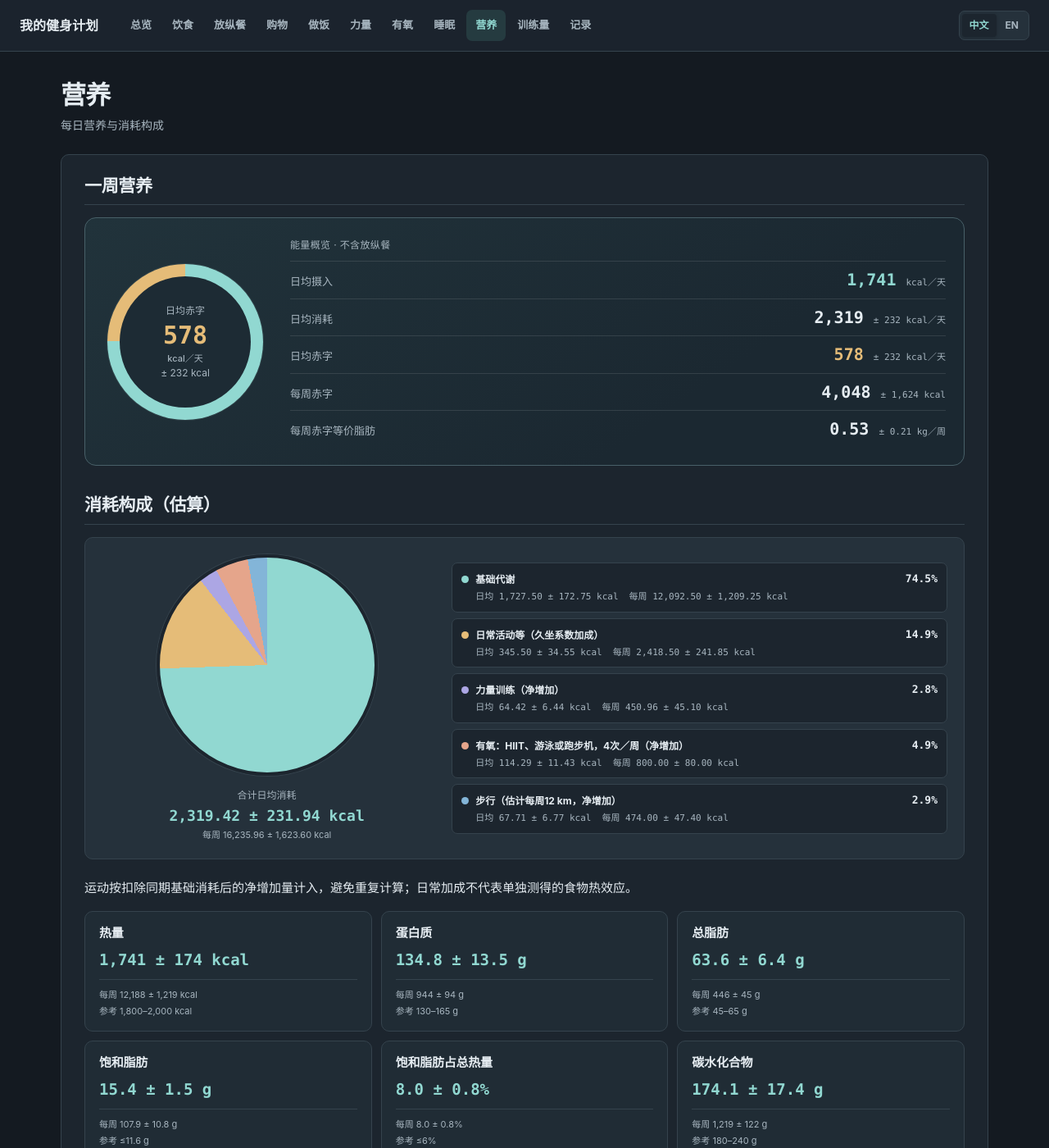
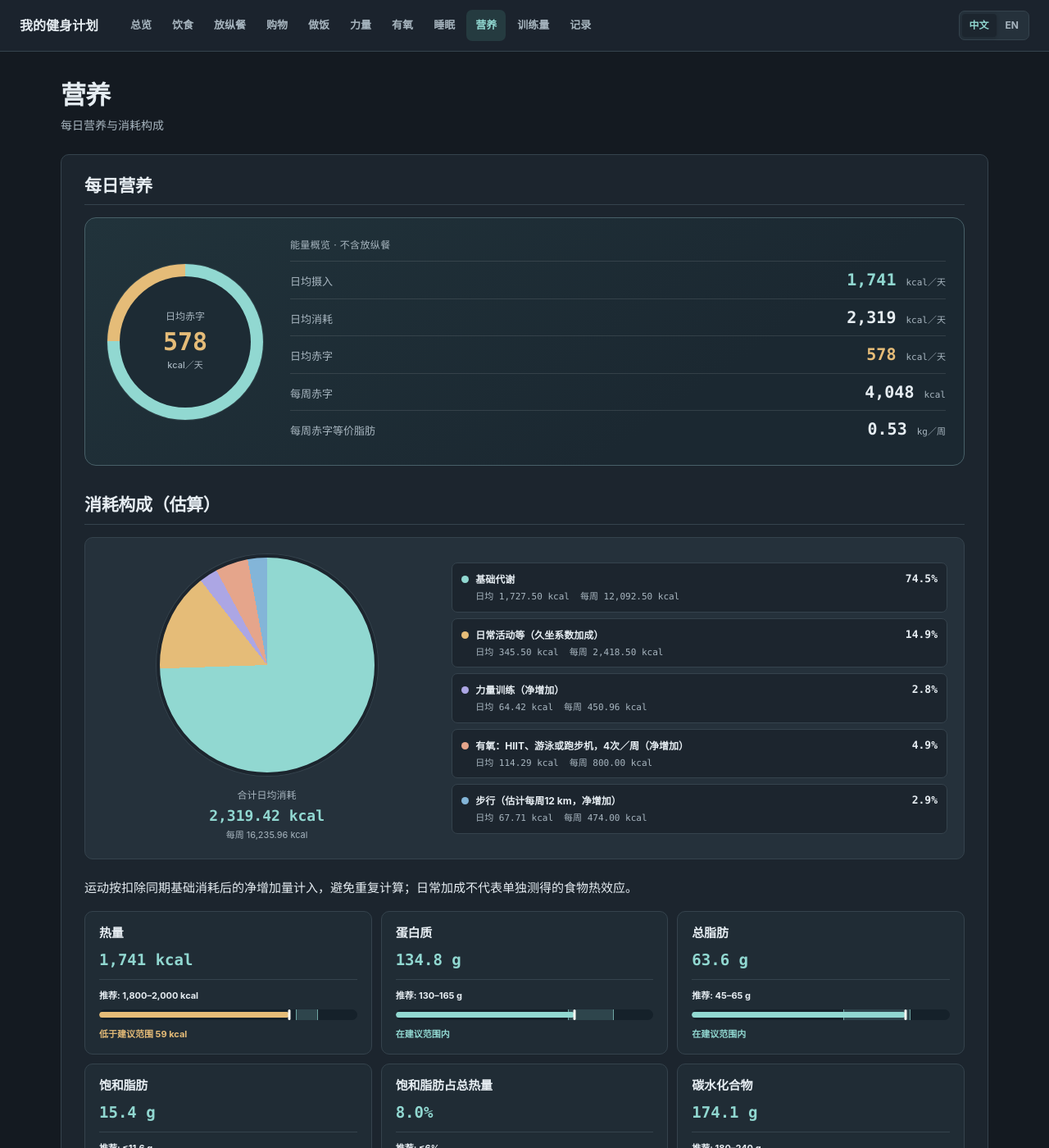
Before and after one commit to yunhaixiang/fitness, a Jekyll site: the page built from stats.md, in a window 1280 px wide and 1400 px high. Shown: the whole window at 82% size. Built offline with Jekyll 4.4.1, drawn with Linux system fonts in a browser that asks for light colours; some of the changed text lies outside the part shown.

Commit message:
Show daily nutrition against recommendations

```diff
--- a/assets/i18n.js
+++ b/assets/i18n.js
@@ -111,7 +111,7 @@
     '视频用于提前学习；睡前按文字步骤练习，不看屏幕。': 'Use videos to learn beforehand; at bedtime follow the written steps without a screen.',
     '营养与训练统计': 'Nutrition & training statistics',
     '每日营养、每餐营养及每周训练量': 'Daily nutrition, meal nutrition and weekly training volume',
-    '一周营养统计': 'Weekly Nutrition', '一周营养': 'Weekly Nutrition',
+    '一周营养统计': 'Weekly Nutrition', '一周营养': 'Weekly Nutrition', '每日营养': 'Daily Nutrition',
     '运动按扣除同期基础消耗后的净增加量计入，避免重复计算；日常加成不代表单独测得的食物热效应。': 'Exercise is counted as net expenditure above resting energy use to avoid double counting. The daily activity allowance is not a separately measured thermic effect of food.',
     '页面填写。': 'page.',
     '数据记录': 'Data log', '记录实际执行，而不只看计划上的数字。': 'Track what I actually did, not just the planned numbers.',
@@ -248,7 +248,7 @@
     '碳水化合物': 'Carbohydrates', '膳食纤维': 'Dietary fibre', '饱和脂肪': 'Saturated fat',
     '总脂肪': 'Total fat', '添加糖': 'Added sugar', '总糖': 'Total sugars',
     '营养指标': 'Nutrient', '热量估计': 'Calorie estimate', '消耗构成（估算）': 'Estimated expenditure breakdown',
-    '每周 kcal（±10%）': 'Weekly kcal (±10%)', '日均 kcal（±10%）': 'Daily kcal (±10%)',
+    '每周 kcal': 'Weekly kcal', '日均 kcal': 'Daily kcal',
     '餐外饮品（日均）': 'Drinks outside meals (daily avg.)',
     '周日—周二早餐（水果盘1/3）': 'Sunday–Tuesday breakfast (⅓ of daily fruit tray serving)',
     '周日—周二睡前加餐（水果盘2/3）': 'Sunday–Tuesday bedtime snack (⅔ of daily fruit tray serving)',
--- a/assets/site.css
+++ b/assets/site.css
@@ -276,7 +276,19 @@ img{max-width:100%;height:auto}
 .visual-expenditure-values{grid-column:1/-1;display:flex;flex-wrap:wrap;gap:2px 13px;padding-left:17px;font:11px/1.5 ui-monospace,SFMono-Regular,Menlo,monospace;color:var(--muted)}
 @media(max-width:750px){.visual-expenditure{grid-template-columns:1fr}.visual-expenditure-pie{width:min(100%,230px)}}
 .visual-nutrient-grid{grid-template-columns:repeat(3,minmax(0,1fr))}
-.visual-nutrient-bottom{display:flex;flex-direction:column;gap:2px;border-top:1px solid var(--line);margin-top:10px;padding-top:9px;font-size:11px;color:var(--muted)}
+.visual-nutrient-bottom{display:flex;flex-direction:column;gap:8px;border-top:1px solid var(--line);margin-top:10px;padding-top:10px;font-size:11px;color:var(--muted)}
+.visual-nutrient-recommendation{font-weight:650;color:var(--text)}
+.visual-nutrient-card{--nutrient-current:#91d8d1}
+.visual-nutrient-card.is-low{--nutrient-current:#e5bc78}
+.visual-nutrient-card.is-high{--nutrient-current:#e5a58b}
+.visual-nutrient-track{position:relative;height:13px;overflow:hidden;border-radius:8px;background:#15212a}
+.visual-nutrient-zone{position:absolute;inset-block:0;background:#91d8d133;border-inline:1px solid #91d8d1aa}
+.visual-nutrient-fill{position:absolute;top:3px;left:0;height:7px;border-radius:8px;background:var(--nutrient-current)}
+.visual-nutrient-marker{position:absolute;top:0;bottom:0;width:3px;border-radius:2px;background:#f6f6f0;transform:translateX(-50%)}
+.visual-nutrient-value-range{position:absolute;top:1px;height:11px;border-radius:6px;background:var(--nutrient-current);box-shadow:0 0 0 1px #f6f6f088}
+.visual-nutrient-comparison{color:var(--nutrient-current);font-weight:650}
+.visual-nutrient-card.is-unset .visual-nutrient-track{opacity:.4}
+.visual-nutrient-card.is-unset .visual-nutrient-comparison{color:var(--muted)}
 .visual-volume-card h3 br{display:none}
 .visual-volume-line{display:grid;grid-template-columns:45px minmax(0,1fr);gap:8px;margin-top:6px;font-size:12px}
 .visual-volume-line span{color:var(--muted)}
--- a/assets/visual-tables.js
+++ b/assets/visual-tables.js
@@ -304,6 +304,21 @@
   }
 
   if (page === 'stats' && tables.length === 2) {
+    const metric = (text) => {
+      const values = [...text.matchAll(/[\d,]+(?:\.\d+)?/g)].map(([value]) => Number(value.replaceAll(',', '')));
+      const unit = text.includes('%') ? '%' : (text.match(/µg|mg|kcal|g/) || [''])[0];
+      const factor = { '%': 1, kcal: 1, g: 1, mg: 0.001, 'µg': 0.000001 }[unit] || 1;
+      return { low: values[0] * factor, high: (values[1] ?? values[0]) * factor, unit, factor };
+    };
+    const amount = (value, daily) => {
+      const n = value / daily.factor;
+      return new Intl.NumberFormat(en ? 'en-CA' : 'zh-CN', { maximumFractionDigits: 2 }).format(n);
+    };
+    const difference = (low, high, daily) => {
+      const first = amount(low, daily);
+      const last = amount(high, daily);
+      return `${first === last ? first : `${first}–${last}`}${daily.unit === '%' ? '' : ' '}${daily.unit}`;
+    };
     const energyRows = [...tables[0].tBodies[0].rows];
     const breakdown = energyRows.slice(0, -1);
     const totalRow = energyRows.at(-1);
@@ -349,9 +364,77 @@
     const nutrients = el('div', 'visual-card-grid visual-nutrient-grid');
     for (const row of tables[1].tBodies[0].rows) {
       const card = el('article', 'visual-card visual-nutrient-card');
-      card.append(el('h3', '', val(row, 0)), el('strong', 'visual-metric-large', val(row, 2)));
+      const current = val(row, 1);
+      const recommendation = val(row, 2);
+      const daily = metric(current);
+      card.append(el('h3', '', val(row, 0)), el('strong', 'visual-metric-large', current));
       const bottom = el('div', 'visual-nutrient-bottom');
-      bottom.append(el('span', '', `${tr('每周', 'Weekly')} ${val(row, 1)}`), el('span', '', `${tr('参考', 'Reference')} ${val(row, 3)}`));
+      bottom.append(el('span', 'visual-nutrient-recommendation', `${tr('推荐', 'Recommended')}: ${recommendation === '–' ? tr('未设定', 'Not set') : recommendation}`));
+      const track = el('div', 'visual-nutrient-track');
+      track.setAttribute('aria-hidden', 'true');
+      const comparison = el('span', 'visual-nutrient-comparison');
+      if (recommendation === '–') {
+        card.classList.add('is-unset');
+        comparison.textContent = tr('无可比较的每日目标', 'No daily goal to compare');
+      } else {
+        const goal = metric(recommendation);
+        const kind = recommendation.startsWith('≤') ? 'maximum' : recommendation.startsWith('≥') ? 'minimum' : goal.low !== goal.high ? 'range' : 'reference';
+        const upper = Math.max(goal.high, daily.high) * 1.18;
+        const percent = (value) => Math.max(0, Math.min(100, value / upper * 100));
+        const zone = el('span', 'visual-nutrient-zone');
+        const zoneStart = kind === 'maximum' ? 0 : percent(goal.low);
+        const zoneEnd = kind === 'minimum' ? 100 : percent(goal.high);
+        zone.style.left = `${zoneStart}%`;
+        zone.style.width = kind === 'reference' ? '2px' : `${zoneEnd - zoneStart}%`;
+        const fill = el('span', 'visual-nutrient-fill');
+        fill.style.width = `${percent(daily.low)}%`;
+        track.append(zone, fill);
+        if (daily.high !== daily.low) {
+          const span = el('span', 'visual-nutrient-value-range');
+          span.style.left = `${percent(daily.low)}%`;
+          span.style.width = `${Math.max(2, percent(daily.high) - percent(daily.low))}%`;
+          track.append(span);
+        } else {
+          const marker = el('span', 'visual-nutrient-marker');
+          marker.style.left = `${percent(daily.low)}%`;
+          track.append(marker);
+        }
+        if (kind === 'maximum') {
+          if (daily.low > goal.high) {
+            card.classList.add('is-high');
+            comparison.textContent = `${tr('高于上限', 'Above limit')} ${difference(daily.low - goal.high, daily.high - goal.high, daily)}`;
+          } else if (daily.high <= goal.high) {
+            card.classList.add('is-ok');
+            comparison.textContent = `${tr('低于上限', 'Below limit')} ${difference(goal.high - daily.high, goal.high - daily.low, daily)}`;
+          } else {
+            card.classList.add('is-low');
+            comparison.textContent = tr('横跨建议上限', 'Spans the recommended limit');
+          }
+        } else if (daily.high < goal.low) {
+          card.classList.add('is-low');
+          const label = kind === 'range' ? tr('低于建议范围', 'Below range') : kind === 'reference' ? tr('低于参考值', 'Below reference') : tr('低于下限', 'Below minimum');
+          comparison.textContent = `${label} ${difference(goal.low - daily.high, goal.low - daily.low, daily)}`;
+        } else if (kind === 'range' && daily.low > goal.high) {
+          card.classList.add('is-high');
+          comparison.textContent = `${tr('高于建议范围', 'Above range')} ${difference(daily.low - goal.high, daily.high - goal.high, daily)}`;
+        } else if (kind === 'reference' && daily.low === goal.low && daily.high === goal.high) {
+          card.classList.add('is-ok');
+          comparison.textContent = tr('等于参考值', 'At reference');
+        } else if (kind === 'reference' && daily.low >= goal.low) {
+          card.classList.add('is-ok');
+          comparison.textContent = `${tr('高于参考值', 'Above reference')} ${difference(daily.low - goal.low, daily.high - goal.low, daily)}`;
+        } else if (kind === 'minimum' && daily.low >= goal.low) {
+          card.classList.add('is-ok');
+          comparison.textContent = `${tr('高于下限', 'Above minimum')} ${difference(daily.low - goal.low, daily.high - goal.low, daily)}`;
+        } else if (kind === 'range' && daily.low >= goal.low && daily.high <= goal.high) {
+          card.classList.add('is-ok');
+          comparison.textContent = tr('在建议范围内', 'Within range');
+        } else {
+          card.classList.add('is-low');
+          comparison.textContent = tr(kind === 'reference' ? '包含参考值' : '与建议范围重叠', kind === 'reference' ? 'Includes reference' : 'Overlaps recommended range');
+        }
+      }
+      bottom.append(track, comparison);
       card.append(bottom);
       nutrients.append(card);
     }
--- a/stats.md
+++ b/stats.md
@@ -7,7 +7,7 @@ visual: true
 ---
 
 
-## 一周营养
+## 每日营养
 
 <figure class="nutrition-overview" aria-label="每日能量与每周赤字">
   <div class="nutrition-overview-main">
@@ -15,16 +15,15 @@ visual: true
       <div class="nutrition-ring-center">
         <span>日均赤字</span>
         <strong>578 <small>kcal／天</small></strong>
-        <span>± 232 kcal</span>
       </div>
     </div>
     <div class="nutrition-overview-key">
       <p class="nutrition-overview-eyebrow">能量概览 · 不含放纵餐</p>
       <div class="nutrition-key-row nutrition-key-intake"><span>日均摄入</span><strong>1,741 <small>kcal／天</small></strong></div>
-      <div class="nutrition-key-row nutrition-key-burn"><span>日均消耗</span><strong>2,319 <small>± 232 kcal／天</small></strong></div>
-      <div class="nutrition-key-row nutrition-key-deficit"><span>日均赤字</span><strong>578 <small>± 232 kcal／天</small></strong></div>
-      <div class="nutrition-key-row"><span>每周赤字</span><strong>4,048 <small>± 1,624 kcal</small></strong></div>
-      <div class="nutrition-key-row"><span>每周赤字等价脂肪</span><strong>0.53 <small>± 0.21 kg／周</small></strong></div>
+      <div class="nutrition-key-row nutrition-key-burn"><span>日均消耗</span><strong>2,319 <small>kcal／天</small></strong></div>
+      <div class="nutrition-key-row nutrition-key-deficit"><span>日均赤字</span><strong>578 <small>kcal／天</small></strong></div>
+      <div class="nutrition-key-row"><span>每周赤字</span><strong>4,048 <small>kcal</small></strong></div>
+      <div class="nutrition-key-row"><span>每周赤字等价脂肪</span><strong>0.53 <small>kg／周</small></strong></div>
     </div>
   </div>
 </figure>
@@ -38,40 +37,40 @@ visual: true
 <thead>
 <tr>
 <th>类型</th>
-<th style="text-align: right;">每周 kcal（±10%）</th>
-<th style="text-align: right;">日均 kcal（±10%）</th>
+<th style="text-align: right;">每周 kcal</th>
+<th style="text-align: right;">日均 kcal</th>
 </tr>
 </thead>
 <tbody>
 <tr>
 <td>基础代谢</td>
-<td style="text-align: right;">12,092.50 ± 1,209.25</td>
-<td style="text-align: right;">1,727.50 ± 172.75</td>
+<td style="text-align: right;">12,092.50</td>
+<td style="text-align: right;">1,727.50</td>
 </tr>
 <tr>
 <td>日常活动等（久坐系数加成）</td>
-<td style="text-align: right;">2,418.50 ± 241.85</td>
-<td style="text-align: right;">345.50 ± 34.55</td>
+<td style="text-align: right;">2,418.50</td>
+<td style="text-align: right;">345.50</td>
 </tr>
 <tr>
 <td>力量训练（净增加）</td>
-<td style="text-align: right;">450.96 ± 45.10</td>
-<td style="text-align: right;">64.42 ± 6.44</td>
+<td style="text-align: right;">450.96</td>
+<td style="text-align: right;">64.42</td>
 </tr>
 <tr>
 <td>有氧：HIIT、游泳或跑步机，4次／周（净增加）</td>
-<td style="text-align: right;">800.00 ± 80.00</td>
-<td style="text-align: right;">114.29 ± 11.43</td>
+<td style="text-align: right;">800.00</td>
+<td style="text-align: right;">114.29</td>
 </tr>
 <tr>
 <td>步行（估计每周12 km，净增加）</td>
-<td style="text-align: right;">474.00 ± 47.40</td>
-<td style="text-align: right;">67.71 ± 6.77</td>
+<td style="text-align: right;">474.00</td>
+<td style="text-align: right;">67.71</td>
 </tr>
 <tr>
 <td>合计</td>
-<td style="text-align: right;">16,235.96 ± 1,623.60</td>
-<td style="text-align: right;">2,319.42 ± 231.94</td>
+<td style="text-align: right;">16,235.96</td>
+<td style="text-align: right;">2,319.42</td>
 </tr>
 </tbody>
 </table>
@@ -86,7 +85,6 @@ visual: true
 <thead>
 <tr>
 <th>营养指标</th>
-<th style="text-align: right;">每周合计</th>
 <th style="text-align: right;">平均每天</th>
 <th>建议每日范围或目标</th>
 </tr>
@@ -94,120 +92,99 @@ visual: true
 <tbody>
 <tr>
 <td>热量</td>
-<td style="text-align: right;">12,188 ± 1,219 kcal</td>
-<td style="text-align: right;">1,741 ± 174 kcal</td>
+<td style="text-align: right;">1,741 kcal</td>
 <td>1,800–2,000 kcal</td>
 </tr>
 <tr>
 <td>蛋白质</td>
-<td style="text-align: right;">944 ± 94 g</td>
-<td style="text-align: right;">134.8 ± 13.5 g</td>
+<td style="text-align: right;">134.8 g</td>
 <td>130–165 g</td>
 </tr>
 <tr>
 <td>总脂肪</td>
-<td style="text-align: right;">446 ± 45 g</td>
-<td style="text-align: right;">63.6 ± 6.4 g</td>
+<td style="text-align: right;">63.6 g</td>
 <td>45–65 g</td>
 </tr>
 <tr>
 <td>饱和脂肪</td>
-<td style="text-align: right;">107.9 ± 10.8 g</td>
-<td style="text-align: right;">15.4 ± 1.5 g</td>
+<td style="text-align: right;">15.4 g</td>
 <td>≤11.6 g</td>
 </tr>
 <tr>
 <td>饱和脂肪占总热量</td>
-<td style="text-align: right;">8.0 ± 0.8%</td>
-<td style="text-align: right;">8.0 ± 0.8%</td>
+<td style="text-align: right;">8.0%</td>
 <td>≤6%</td>
 </tr>
 <tr>
 <td>碳水化合物</td>
-<td style="text-align: right;">1,219 ± 122 g</td>
-<td style="text-align: right;">174.1 ± 17.4 g</td>
+<td style="text-align: right;">174.1 g</td>
 <td>180–240 g</td>
 </tr>
 <tr>
 <td>膳食纤维</td>
-<td style="text-align: right;">264 ± 26 g</td>
-<td style="text-align: right;">37.7 ± 3.8 g</td>
+<td style="text-align: right;">37.7 g</td>
 <td>30–38 g</td>
 </tr>
 <tr>
 <td>总糖</td>
-<td style="text-align: right;">307 ± 31 g</td>
-<td style="text-align: right;">43.8 ± 4.4 g</td>
+<td style="text-align: right;">43.8 g</td>
 <td>–</td>
 </tr>
 <tr>
 <td>添加糖</td>
-<td style="text-align: right;">47.5 ± 17.5 g</td>
-<td style="text-align: right;">6.5 ± 2.5 g</td>
+<td style="text-align: right;">4–9 g</td>
 <td>≤25 g</td>
 </tr>
 <tr>
 <td>膳食胆固醇</td>
-<td style="text-align: right;">4,567 ± 457 mg</td>
-<td style="text-align: right;">652 ± 65 mg</td>
+<td style="text-align: right;">652 mg</td>
 <td>–</td>
 </tr>
 <tr>
 <td>钠</td>
-<td style="text-align: right;">12,607 ± 1,261 mg</td>
-<td style="text-align: right;">1,801 ± 180 mg</td>
+<td style="text-align: right;">1,801 mg</td>
 <td>≤2,300 mg</td>
 </tr>
 <tr>
 <td>钙</td>
-<td style="text-align: right;">7,697 ± 770 mg</td>
-<td style="text-align: right;">1,100 ± 110 mg</td>
+<td style="text-align: right;">1,100 mg</td>
 <td>1,000 mg</td>
 </tr>
 <tr>
 <td>铁</td>
-<td style="text-align: right;">113.5 ± 11.4 mg</td>
-<td style="text-align: right;">16.2 ± 1.6 mg</td>
+<td style="text-align: right;">16.2 mg</td>
 <td>8 mg</td>
 </tr>
 <tr>
 <td>钾</td>
-<td style="text-align: right;">32,631 ± 3,263 mg</td>
-<td style="text-align: right;">4,662 ± 466 mg</td>
+<td style="text-align: right;">4,662 mg</td>
 <td>≥3,400 mg</td>
 </tr>
 <tr>
 <td>维生素D</td>
-<td style="text-align: right;">159 ± 16 µg</td>
-<td style="text-align: right;">23 ± 2 µg</td>
+<td style="text-align: right;">23 µg</td>
 <td>15 µg</td>
 </tr>
 <tr>
 <td>维生素B12</td>
-<td style="text-align: right;">49.0 ± 4.9 µg</td>
-<td style="text-align: right;">7.0 ± 0.7 µg</td>
+<td style="text-align: right;">7.0 µg</td>
 <td>2.4 µg</td>
 </tr>
 <tr>
 <td>碘</td>
-<td style="text-align: right;">850 ± 50 µg</td>
-<td style="text-align: right;">121.5 ± 7.5 µg</td>
+<td style="text-align: right;">114–129 µg</td>
 <td>150 µg</td>
 </tr>
 <tr>
 <td>Omega-3：ALA</td>
-<td style="text-align: right;">8.5 ± 0.5 g</td>
-<td style="text-align: right;">1.2 ± 0.1 g</td>
+<td style="text-align: right;">1.1–1.3 g</td>
 <td>1.6 g</td>
 </tr>
 <tr>
 <td>Omega-3：EPA，DHA（合计）</td>
-<td style="text-align: right;">15.4 ± 1.5 g</td>
-<td style="text-align: right;">2.2 ± 0.2 g</td>
+<td style="text-align: right;">2.2 g</td>
 <td>250 mg</td>
 </tr>
 </tbody>
 </table>
 </div>
-
-营养数据的 ±10% 为统一展示范围；原有区间按中点 ± 半幅显示。赤字仍按计划摄入计算。
```
